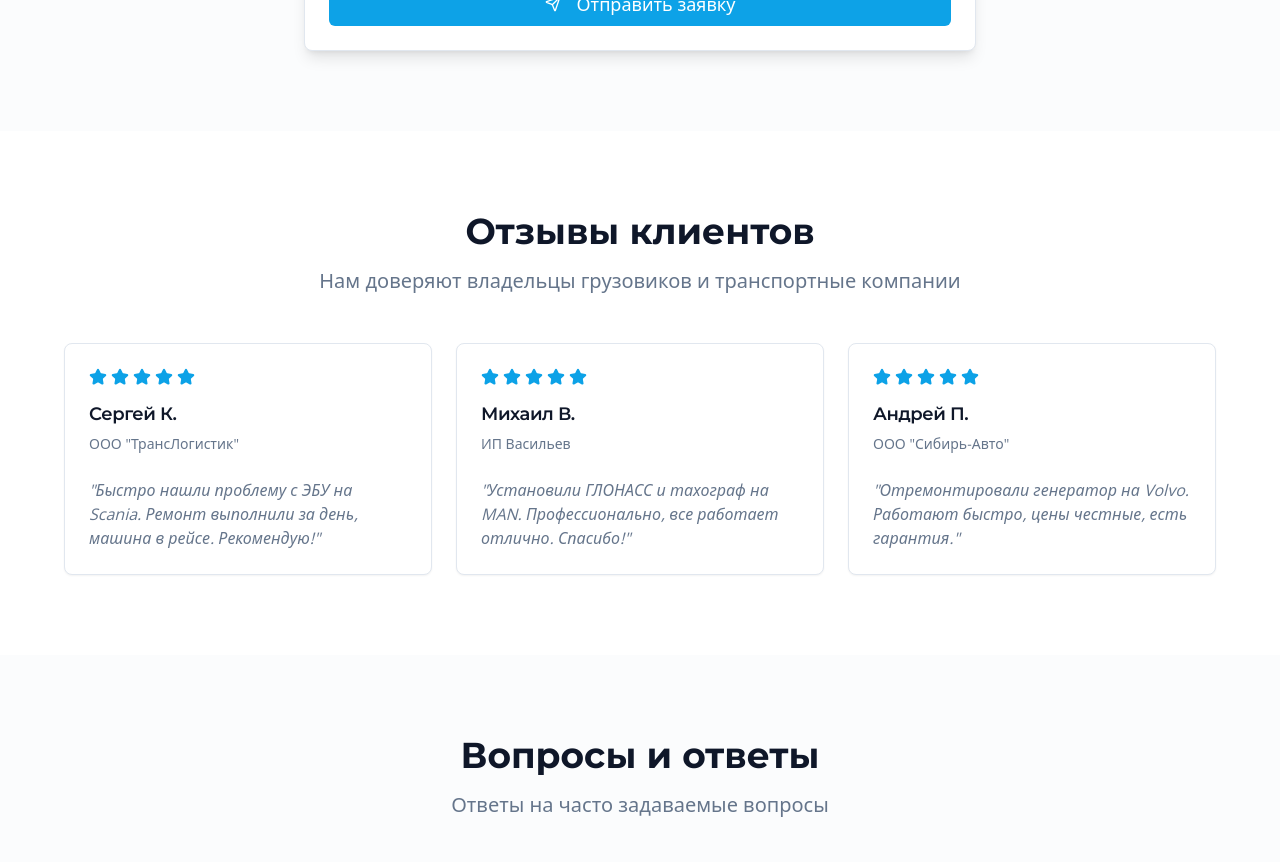
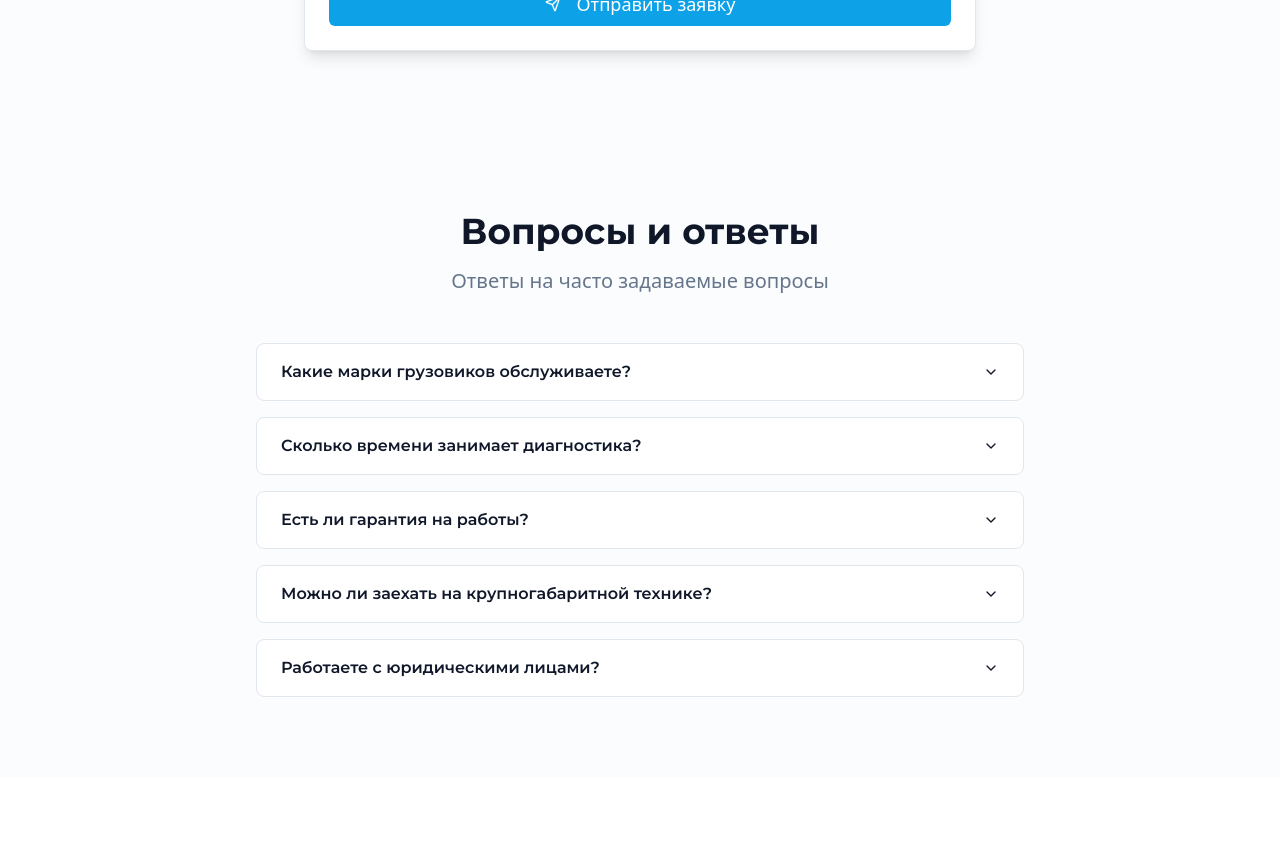
Before and after one commit to pr-poehali-dev/autoelektrika-master-tyumen, a React (Vite) app: page / in a window 1280 px wide. Shown: the part 2560-3422 px from the top of the page. Built offline with nearby package versions, Linux system fonts and the light colour scheme.

Commit message:
Remove reviews

```diff
--- a/src/pages/Index.tsx
+++ b/src/pages/Index.tsx
@@ -48,26 +48,7 @@ export default function Index() {
     }
   ];
 
-  const reviews = [
-    {
-      name: 'Сергей К.',
-      company: 'ООО "ТрансЛогистик"',
-      text: 'Быстро нашли проблему с ЭБУ на Scania. Ремонт выполнили за день, машина в рейсе. Рекомендую!',
-      rating: 5
-    },
-    {
-      name: 'Михаил В.',
-      company: 'ИП Васильев',
-      text: 'Установили ГЛОНАСС и тахограф на MAN. Профессионально, все работает отлично. Спасибо!',
-      rating: 5
-    },
-    {
-      name: 'Андрей П.',
-      company: 'ООО "Сибирь-Авто"',
-      text: 'Отремонтировали генератор на Volvo. Работают быстро, цены честные, есть гарантия.',
-      rating: 5
-    }
-  ];
+
 
   const faqs = [
     {
@@ -251,35 +232,6 @@ export default function Index() {
         </div>
       </section>
 
-      <section className="py-20">
-        <div className="container mx-auto px-4">
-          <div className="text-center mb-12">
-            <h2 className="text-3xl md:text-4xl font-bold mb-4">Отзывы клиентов</h2>
-            <p className="text-xl text-muted-foreground">
-              Нам доверяют владельцы грузовиков и транспортные компании
-            </p>
-          </div>
-          <div className="grid md:grid-cols-3 gap-6 max-w-6xl mx-auto">
-            {reviews.map((review, idx) => (
-              <Card key={idx} className="animate-fade-in" style={{ animationDelay: `${idx * 0.1}s` }}>
-                <CardHeader>
-                  <div className="flex items-center gap-1 mb-2">
-                    {[...Array(review.rating)].map((_, i) => (
-                      <Icon key={i} name="Star" size={18} className="fill-primary text-primary" />
-                    ))}
-                  </div>
-                  <CardTitle className="text-lg">{review.name}</CardTitle>
-                  <CardDescription>{review.company}</CardDescription>
-                </CardHeader>
-                <CardContent>
-                  <p className="text-muted-foreground italic">"{review.text}"</p>
-                </CardContent>
-              </Card>
-            ))}
-          </div>
-        </div>
-      </section>
-
       <section className="py-20 bg-muted/30">
         <div className="container mx-auto px-4">
           <div className="text-center mb-12">
```
Also changed, not shown: 1 other file (tests, documents, lock files or other folders).
